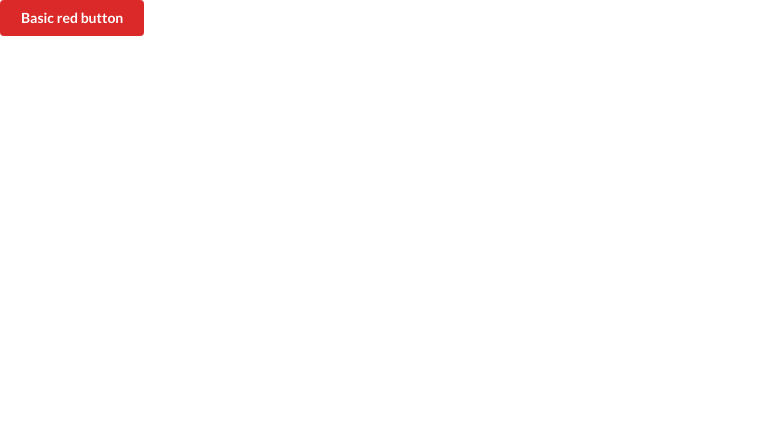
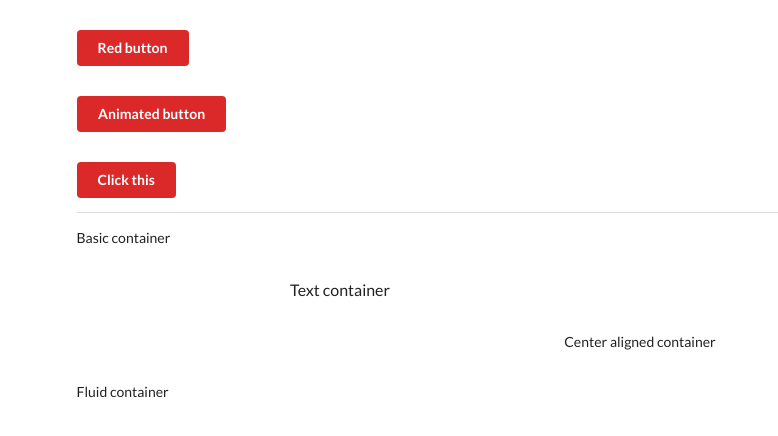
Before and after one commit to soybland/Semantic-UI-ReactComponents, a React (Create React App) app: page / in a window 1280 px wide. Shown: the top 436 px of the page, without its empty margins (0-778 px from the left). Built offline with nearby package versions, Linux system fonts and the light colour scheme.

Commit message:
Add some props to Button, Add Divider, Flag and Container Components

```diff
--- a/src/App.js
+++ b/src/App.js
@@ -1,13 +1,33 @@
 import React from 'react'
 
-import * as Button from './elements/Button'
+import Button from './elements/Button'
+import Container from './elements/Container'
+import Divider from './elements/Divider'
 
-const App = props => {
+const App = () => {
   return (
     <div>
-      <Button.Basic varient={'red'}>
-        Basic red button
-      </Button.Basic>
+      <Container>
+        <Divider hidden />
+        <Button varient='red'>Red button</Button>
+        <Divider hidden />
+        <Button animated varient='red'>
+          <Button.Visible>Animated button</Button.Visible>
+          <Button.Hidden>Peekaboo!</Button.Hidden>
+        </Button>
+        <Divider hidden />
+        <Button varient='red' onClick={() => alert("And This'll happen!")}>
+          Click this
+        </Button>
+        <Divider />
+        <Container>Basic container</Container>
+        <Divider hidden />
+        <Container text>Text container</Container>
+        <Divider hidden />
+        <Container align='center'>Center aligned container</Container>
+        <Divider hidden />
+        <Container fluid>Fluid container</Container>
+      </Container>
     </div>
   )
 }
--- a/src/elements/Button/Animated.js
+++ /dev/null
@@ -1,39 +0,0 @@
-import React from 'react'
-import PropTypes from 'prop-types'
-
-const AnimatedButton = props => {
-  const { children, varient, primary, secondary, animation, hiddenContents, visibleContents, ...inheritedProps } = props
-
-  let classes = 'ui animated button'
-
-  if (props.primary) classes += ' primary'
-  if (props.secondary) classes += ' secondary'
-
-  classes += ' ' + (animation || '')
-  classes += ' ' + (varient || '')
-
-  return (
-    <a className={classes} {...inheritedProps} tabIndex={0}>
-      <div className={'visible content'}>
-        {visibleContents}
-      </div>
-      <div className={'hidden content'}>
-        {hiddenContents}
-      </div>
-
-      {children}
-    </a>
-  )
-}
-
-AnimatedButton.propTypes = {
-  children: PropTypes.any,
-  varient: PropTypes.string,
-  primary: PropTypes.bool,
-  secondary: PropTypes.bool,
-  animation: PropTypes.string,
-  visibleContents: PropTypes.any,
-  hiddenContents: PropTypes.any
-}
-
-export default AnimatedButton
--- /dev/null
+++ b/src/elements/Button/Animated/Hidden.js
@@ -0,0 +1,23 @@
+import React from 'react'
+import PropTypes from 'prop-types'
+
+const HiddenContent = props => {
+  const { children, varient, ...inheritedProps } = props
+
+  let classes = 'hidden content'
+
+  classes += ' ' + (varient || '')
+
+  return (
+    <div className={classes} {...inheritedProps} tabIndex={0}>
+      {children}
+    </div>
+  )
+}
+
+HiddenContent.propTypes = {
+  children: PropTypes.any,
+  varient: PropTypes.string
+}
+
+export default HiddenContent
--- /dev/null
+++ b/src/elements/Button/Animated/Visible.js
@@ -0,0 +1,23 @@
+import React from 'react'
+import PropTypes from 'prop-types'
+
+const VisibleContent = props => {
+  const { children, varient, ...inheritedProps } = props
+
+  let classes = 'visible content'
+
+  classes += ' ' + (varient || '')
+
+  return (
+    <div className={classes} {...inheritedProps} tabIndex={0}>
+      {children}
+    </div>
+  )
+}
+
+VisibleContent.propTypes = {
+  children: PropTypes.any,
+  varient: PropTypes.string
+}
+
+export default VisibleContent
--- a/src/elements/Button/Button.js
+++ b/src/elements/Button/Button.js
@@ -2,17 +2,41 @@ import React from 'react'
 import PropTypes from 'prop-types'
 
 const Button = props => {
-  const { children, varient, primary, secondary, ...inheritedProps } = props
+  const {
+    children,
+    varient,
+    primary,
+    secondary,
+    animated,
+    animation,
+    labeled,
+    icon,
+    basic,
+    inverted,
+    disabled,
+    loading,
+    ...inheritedProps
+  } = props
 
   let classes = 'ui button'
 
-  if (props.primary) classes += ' primary'
-  if (props.secondary) classes += ' secondary'
+  if (primary) classes += ' primary'
+  if (secondary) classes += ' secondary'
+  if (animated) classes += ' animated'
+  if (animated && typeof animation === 'string') classes += ` ${animation}`
+  if (labeled) classes += ' labeled'
+  if (icon) classes += ' icon'
+  if (basic) classes += ' basic'
+  if (inverted) classes += ' inverted'
+  if (disabled) classes += ' disabled'
+  if (loading) classes += ' loading'
 
   classes += ' ' + (varient || '')
 
   return (
-    <a className={classes} {...inheritedProps} >{children}</a>
+    <a className={classes} {...inheritedProps}>
+      {children}
+    </a>
   )
 }
 
@@ -20,7 +44,15 @@ Button.propTypes = {
   children: PropTypes.any,
   varient: PropTypes.string,
   primary: PropTypes.bool,
-  secondary: PropTypes.bool
+  secondary: PropTypes.bool,
+  animated: PropTypes.bool,
+  animation: PropTypes.string,
+  labeled: PropTypes.bool,
+  icon: PropTypes.bool,
+  basic: PropTypes.bool,
+  inverted: PropTypes.bool,
+  disabled: PropTypes.bool,
+  loading: PropTypes.bool
 }
 
 export default Button
--- a/src/elements/Button/index.js
+++ b/src/elements/Button/index.js
@@ -1,10 +1,10 @@
 import Button from './Button'
-import AnimatedButton from './Animated'
 import ButtonGroup from './Group'
+import HiddenContent from './Animated/Hidden'
+import VisibleContent from './Animated/Visible'
+
+Button.Hidden = HiddenContent
+Button.Visible = VisibleContent
+Button.Group = ButtonGroup
 
 export default Button
-export {
-  Button as Basic,
-  ButtonGroup as Group,
-  AnimatedButton as Animated
-}
--- /dev/null
+++ b/src/elements/Container/index.js
@@ -0,0 +1,31 @@
+import React from 'react'
+import PropTypes from 'prop-types'
+
+const Container = props => {
+  const { children, text, align, fluid, ...inheritedProps } = props
+
+  let classes = 'ui container'
+
+  if (text) classes += ' text'
+  if (fluid) classes += ' fluid'
+  if (align === 'justified') {
+    classes += ' justified'
+  } else {
+    classes += ` ${align} aligned`
+  }
+
+  return (
+    <div className={classes} {...inheritedProps}>
+      {children}
+    </div>
+  )
+}
+
+Container.propTypes = {
+  children: PropTypes.any,
+  text: PropTypes.bool,
+  align: PropTypes.string,
+  fluid: PropTypes.bool
+}
+
+export default Container
--- /dev/null
+++ b/src/elements/Divider/index.js
@@ -0,0 +1,44 @@
+import React from 'react'
+import PropTypes from 'prop-types'
+
+const Divider = props => {
+  const {
+    children,
+    vertical,
+    horizontal,
+    inverted,
+    fitted,
+    hidden,
+    section,
+    clearing,
+    ...inheritedProps
+  } = props
+
+  let classes = 'ui divider'
+
+  if (vertical) classes += ' vertical'
+  if (horizontal) classes += ' horizontal'
+  if (inverted) classes += ' inverted'
+  if (fitted) classes += ' fitted'
+  if (hidden) classes += ' hidden'
+  if (section) classes += ' section'
+  if (clearing) classes += ' clearing'
+
+  return (
+    <div className={classes} {...inheritedProps}>
+      {children}
+    </div>
+  )
+}
+
+Divider.propTypes = {
+  children: PropTypes.any,
+  vertical: PropTypes.bool,
+  horizontal: PropTypes.bool,
+  fitted: PropTypes.bool,
+  hidden: PropTypes.bool,
+  section: PropTypes.bool,
+  clearing: PropTypes.bool
+}
+
+export default Divider
--- a/src/elements/Icon/index.js
+++ b/src/elements/Icon/index.js
@@ -5,9 +5,7 @@ const Icon = props => {
   const { type, ...inheritedProps } = props
   const iconClass = (type || '') + ' icon'
 
-  return (
-    <i className={iconClass} {...inheritedProps} />
-  )
+  return <i className={iconClass} {...inheritedProps} />
 }
 
 Icon.propTypes = {
```
Also changed, not shown: src/elements/Flag/index.js (added, +19 -0 lines), 1 other file (tests, documents, lock files or other folders).
